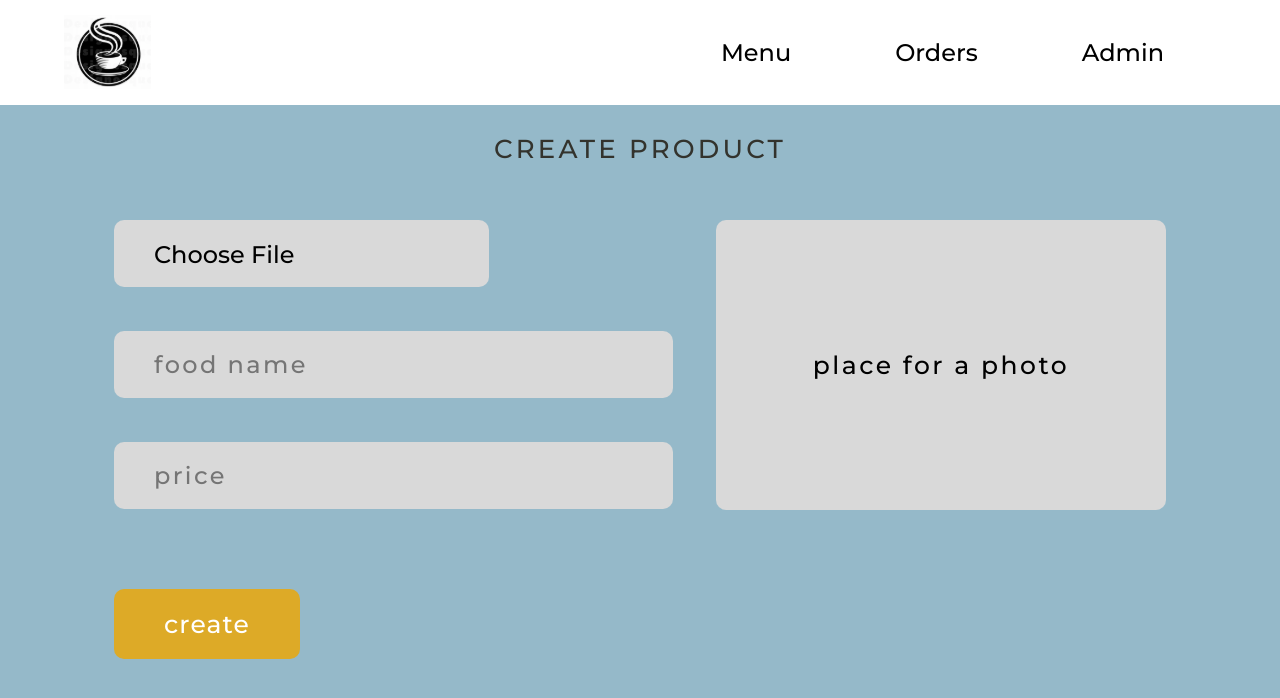
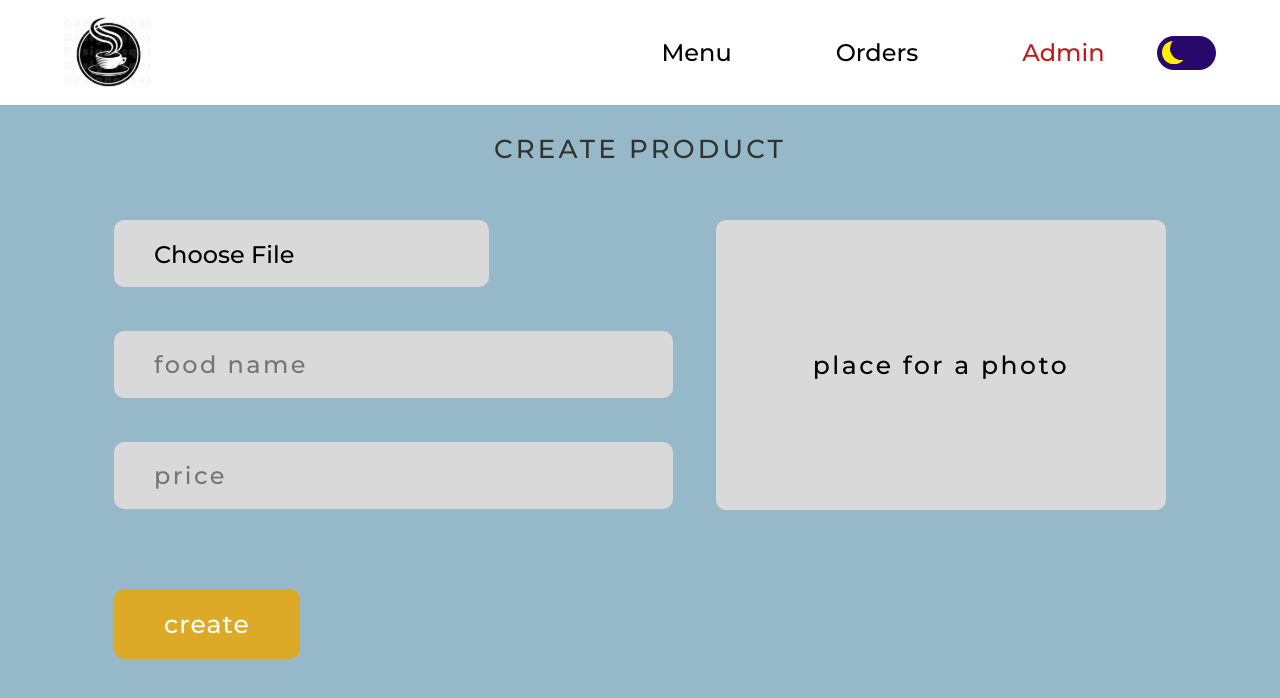
Before and after one commit to aichurokdev/food-menu, a React (Create React App) app: page / in a window 1280 px wide. Shown: the top 698 px of the page. Built offline with nearby package versions, Linux system fonts and the light colour scheme.

Commit message:
dark mode

```diff
--- a/src/App.js
+++ b/src/App.js
@@ -3,17 +3,36 @@ import { Routes, Route } from "react-router-dom";
 import Admin from "./components/pages/Admin/Admin";
 import Menu from "./components/pages/Menu/Menu";
 import Orders from "./components/pages/Orders/Orders";
+import { useEffect, useState } from "react";
 
 function App() {
+  const [dark, setDark] = useState(false);
+
+  useEffect(() => {
+    const storeDarkMode = localStorage.getItem("darkMode");
+    if (storeDarkMode !== null) {
+      setDark(storeDarkMode === "true");
+    }
+  }, []);
+
+  useEffect(() => {
+    localStorage.setItem("darkMode", dark.toString())
+  }, [dark])
+
   return (
-    <>
-      <Header />
+    <div
+      style={{
+        background: dark ? "rgb(3,37,65)" : "",
+        height: dark ? "46.2em" : "",
+      }}
+    >
+      <Header dark={dark} setDark={setDark} />
       <Routes>
-        <Route path="/menu" element={<Menu />} />
-        <Route path="/orders" element={<Orders />} />
-        <Route path="/" element={<Admin />} />
+        <Route path="/menu" element={<Menu dark={dark} setDark={setDark}/>} />
+        <Route path="/orders" element={<Orders dark={dark} />} setDark={setDark} />
+        <Route path="/" element={<Admin dark={dark} />} setDark={setDark} />
       </Routes>
-    </>
+    </div>
   );
 }
 
--- a/src/components/Header/Header.js
+++ b/src/components/Header/Header.js
@@ -3,17 +3,29 @@ import logo from "./../../img/image 2.svg";
 import "./Header.scss";
 import { NavLink } from "react-router-dom";
 
-const Header = () => {
+const Header = ({ dark, setDark }) => {
   return (
-    <div id="Header">
+    <div style={{ background: dark ? "rgb(3,37,65)" : "" }} id="Header">
       <div className="container">
         <div className="Header">
           <img src={logo} alt="logo" />
-          <nav>
-            <NavLink to="/menu">Menu</NavLink>
-            <NavLink to="/orders">Orders</NavLink>
-            <NavLink to="/">Admin</NavLink>
-          </nav>
+          <div className="header-rigth">
+            <nav>
+              <NavLink style={{ color: dark ? "#FFF" : "" }} to="/menu">
+                Menu
+              </NavLink>
+              <NavLink style={{ color: dark ? "#FFF" : "" }} to="/orders">
+                Orders
+              </NavLink>
+              <NavLink style={{ color: dark ? "#FFF" : "" }} to="/">
+                Admin
+              </NavLink>
+            </nav>
+            <label class="switch">
+              <input type="checkbox" onClick={() => setDark(!dark)}/>
+              <span class="slider"></span>
+            </label>
+          </div>
         </div>
       </div>
     </div>
--- a/src/components/Header/Header.scss
+++ b/src/components/Header/Header.scss
@@ -7,6 +7,11 @@
         align-items: center;
         justify-content: space-between;
 
+        .header-rigth {
+            display: flex;
+            align-items: center;
+            justify-content: center;
+
             nav {
                 a {
                     color: #000;
@@ -14,6 +19,63 @@
                     font-weight: 500;
                     margin: 0 52px;
                 }
+
+                .active {
+                    color: #BD1D1D;
+                }
+            }
+
+            /* The switch - the box around the slider */
+            .switch {
+                font-size: 17px;
+                position: relative;
+                display: inline-block;
+                width: 3.5em;
+                height: 2em;
+            }
+
+            /* Hide default HTML checkbox */
+            .switch input {
+                opacity: 0;
+                width: 0;
+                height: 0;
+            }
+
+            /* The slider */
+            .slider {
+                --background: #28096b;
+                position: absolute;
+                cursor: pointer;
+                top: 0;
+                left: 0;
+                right: 0;
+                bottom: 0;
+                background-color: var(--background);
+                transition: .5s;
+                border-radius: 30px;
+            }
+
+            .slider:before {
+                position: absolute;
+                content: "";
+                height: 1.4em;
+                width: 1.4em;
+                border-radius: 50%;
+                left: 10%;
+                bottom: 15%;
+                box-shadow: inset 8px -4px 0px 0px #fff000;
+                background: var(--background);
+                transition: .5s;
+            }
+
+            input:checked+.slider {
+                background-color: #522ba7;
+            }
+
+            input:checked+.slider:before {
+                transform: translateX(100%);
+                box-shadow: inset 15px -4px 0px 15px #fff000;
             }
         }
     }
+}
--- a/src/components/pages/Admin/Admin.js
+++ b/src/components/pages/Admin/Admin.js
@@ -1,11 +1,11 @@
-import React, { useState } from "react";
+import React, { useEffect, useState } from "react";
 import "./Admin.scss";
 import { useNavigate } from "react-router-dom";
 import { v4 as uuidv4 } from "uuid";
 import { useDispatch } from "react-redux";
 import { GET_IMAGE } from "../../redux/actionTypes";
 
-const Admin = () => {
+const Admin = ({ dark, setDark }) => {
   const [image, setImage] = useState(null);
   const [foodName, setFoodName] = useState("");
   const [price, setPrice] = useState("");
@@ -13,21 +13,24 @@ const Admin = () => {
   const navigate = useNavigate();
   const dispatch = useDispatch();
 
+  useEffect(() => {
+    const savedData = localStorage.getItem("productData");
+    if (savedData) {
+      const parsedData = JSON.parse(savedData);
+      setFoodName(parsedData.foodName);
+      setPrice(parsedData.price);
+    }
+  }, []);
+
   const handleImageChange = (e) => {
     const file = e.target.files[0];
     setImage(file);
   };
 
   const handleCreate = () => {
-    // console.log("image:", image);
-    // console.log("foodName:", foodName);
-    // console.log("price:", price);
-    if (image && foodName.length > 0 && price.length > 0) {
+    if (image && foodName !== "" && price !== "") {
       setIsPolya(true);
-      navigate("/menu");
-    } else {
-      setIsPolya(false);
-    }
+
       const menu = {
         id: uuidv4(),
         image,
@@ -35,27 +38,29 @@ const Admin = () => {
         price,
       };
 
+      localStorage.setItem("productData", JSON.stringify(menu));
+
       dispatch({
         type: GET_IMAGE,
         payload: menu,
       });
+
       setFoodName("");
       setPrice("");
-  };
 
-  const handleFoodNameChange = (e) => {
-    setFoodName(e.target.value);
-  };
-
-  const handlePriceChange = (e) => {
-    setPrice(e.target.value);
+      navigate("/menu");
+    } else {
+      setIsPolya(false);
+    }
   };
 
   return (
     <div id="Admin">
       <div className="container">
         <div className="Admin">
-          <h1>CREATE PRODUCT</h1>
+          <h1 className="admin--h1" style={{ color: dark ? "#fff" : "" }}>
+            CREATE PRODUCT
+          </h1>
           <div className="admin-block">
             <div className="choose-block">
               <div className="choose-file">
@@ -73,7 +78,7 @@ const Admin = () => {
                   type="text"
                   placeholder="food name"
                   value={foodName}
-                  onChange={handleFoodNameChange}
+                  onChange={(event) => setFoodName(event.target.value)}
                 />
                 {isPolya && <p className="polya">заполните поля </p>}
               </div>
@@ -82,7 +87,7 @@ const Admin = () => {
                   type="text"
                   placeholder="price"
                   value={price}
-                  onChange={handlePriceChange}
+                  onChange={(event) => setPrice(event.target.value)}
                 />
               </div>
               {isPolya && <p className="polya">заполните поля </p>}
--- a/src/components/pages/Admin/Admin.scss
+++ b/src/components/pages/Admin/Admin.scss
@@ -5,7 +5,7 @@
         align-items: center;
         justify-content: center;
 
-        h1 {
+        .admin--h1 {
             color: #33332D;
             font-family: Montserrat;
             font-size: 26px;
@@ -134,6 +134,11 @@
                     background: #DDAA27;
                     margin-top: 80px;
                 }
+                button:hover {
+                    background: #fff;
+                    color: #DDAA27;
+                    border: 1px solid #DDAA27;
+                }
             }
 
             .place {
--- a/src/components/pages/Menu/Menu.js
+++ b/src/components/pages/Menu/Menu.js
@@ -1,13 +1,13 @@
 import React from 'react';
 import menuImg from "../../../img/image 3.png"
 
-const Menu = () => {
+const Menu = ({dark, setDark}) => {
 
     return (
         <div id='menu'>
             <div className='container'>
                 <div className='menu'>
-                    <h1 className='menu--h1'>MENU</h1>
+                    <h1 style={{ color: dark ? "#FFF" : "" }}  className='menu--h1'>MENU</h1>
                     <div className='menu--blocks'>
                         <div className='menu--blocks__block'>
                             <img src={menuImg} alt=''/>
--- a/src/components/pages/Orders/Orders.js
+++ b/src/components/pages/Orders/Orders.js
@@ -1,12 +1,12 @@
 import React from 'react';
 import ordersImg from "../../../img/image 6 (1).png"
 
-const Orders = () => {
+const Orders = ({dark, setDark}) => {
     return (
         <div id='orders'>
             <div className='container'>
                 <div className='orders'>
-                    <h1 className='orders--h1'>TO ORDER</h1>
+                    <h1 style={{ color: dark ? "#fff" : "" }} className='orders--h1'>TO ORDER</h1>
                     <div className='orders--blocks'>
                         <div className='orders--blocks__block'>
                             <img className='orders--img'src={ordersImg} alt=''/>
```
Lines whose indentation alone changed are shown as unchanged.
